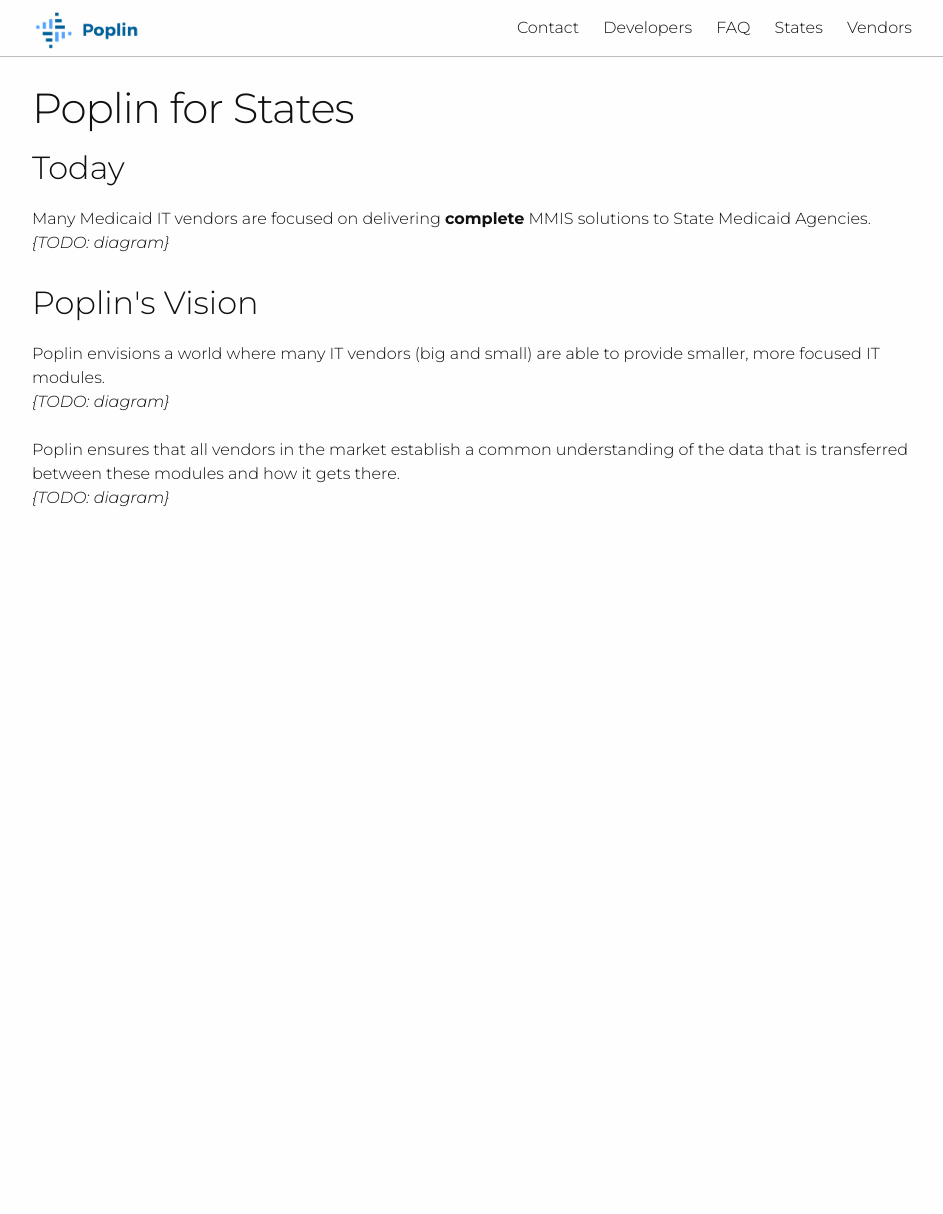
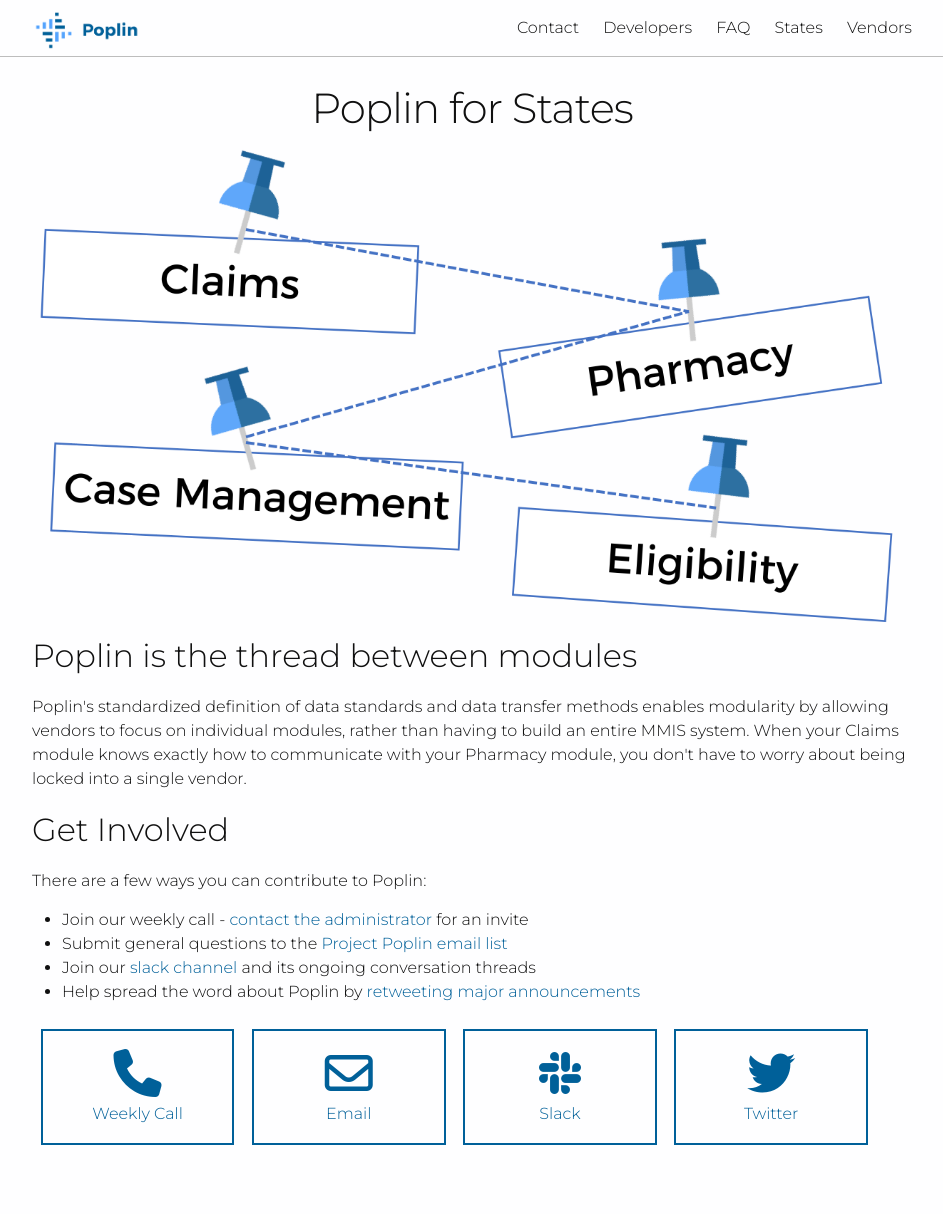
Before and after one commit to MITA-Governance-Board/Poplin, a Jekyll site: the page built from states.html, in a window 1280 px wide. Shown: the whole page, without its empty margins (168-1111 px from the left). Built offline with Jekyll 4.4.1, drawn with Linux system fonts in a browser that asks for light colours; nearby versions of some CDN libraries; before the commit the page ends 900 px from its top, so only the background shows below that.

Commit message:
Add content to states and vendors pages

```diff
--- a/_sass/_layout.scss
+++ b/_sass/_layout.scss
@@ -207,6 +207,7 @@
     font-size: 42px;
     letter-spacing: -1px;
     line-height: 1;
+    text-align: center;
 
     @include media-query($on-laptop) {
         font-size: 36px;
--- a/states.html
+++ b/states.html
@@ -6,11 +6,29 @@
 
 <h1 class="post-title">Poplin for States</h1>
 
-<h2>Today</h2>
-Many Medicaid IT vendors are focused on delivering <strong>complete</strong> MMIS solutions to State Medicaid Agencies.<br>
-<em>{TODO: diagram}</em><br><br>
-<h2>Poplin's Vision</h2>
-Poplin envisions a world where many IT vendors (big and small) are able to provide smaller, more focused IT modules.<br>
-<em>{TODO: diagram}</em><br><br>
-Poplin ensures that all vendors in the market establish a common understanding of the data that is transferred between these modules and how it gets there.<br>
-<em>{TODO: diagram}</em>
+<img src='/images/pins.png' alt='diagram showing Poplin as the thread between modules' />
+<h2>Poplin is the thread between modules</h2>
+<p>Poplin's standardized definition of data standards and data transfer methods enables modularity by allowing vendors to focus on individual modules, rather than having to build an entire MMIS system.  When your Claims module knows exactly how to communicate with your Pharmacy module, you don't have to worry about being locked into a single vendor.</p>
+
+<h2>Get Involved</h2>
+<p>There are a few ways you can contribute to Poplin:</p>
+<ul>
+  <li>Join our weekly call - <a href="mailto:team@projectpoplin.org?Subject=Join%20Weekly%20Poplin%20Call">contact the administrator</a> for an invite
+  <li>Submit general questions to the <a href="mailto:info@projectpoplin.org">Project Poplin email list</a>
+  <li>Join our <a href="https://mita-rawg.slack.com">slack channel</a> and its ongoing conversation threads
+  <li>Help spread the word about Poplin by <a href="https://twitter.com/project_poplin">retweeting major announcements</a>
+</ul>
+<div class="block-container-4">
+  <a href="mailto:team@projectpoplin.org?Subject=Join%20Weekly%20Poplin%20Call">
+    <i class="fa fa-phone"></i><br>Weekly Call
+  </a>
+  <a href="mailto:info@projectpoplin.org">
+    <i class="fa fa-envelope-o"></i><br>Email
+  </a>
+  <a href="https://mita-rawg.slack.com">
+    <i class="fa fa-slack"></i><br>Slack
+  </a>
+  <a href="https://twitter.com/project_poplin">
+    <i class="fa fa-twitter"></i><br>Twitter
+  </a>
+</div>
```
Also changed, not shown: contact.html (+8 -8 lines), developers.html (+5 -5 lines), vendors.html (+28 -1 lines), images/pins.png (added), images/your_module.png (added).
